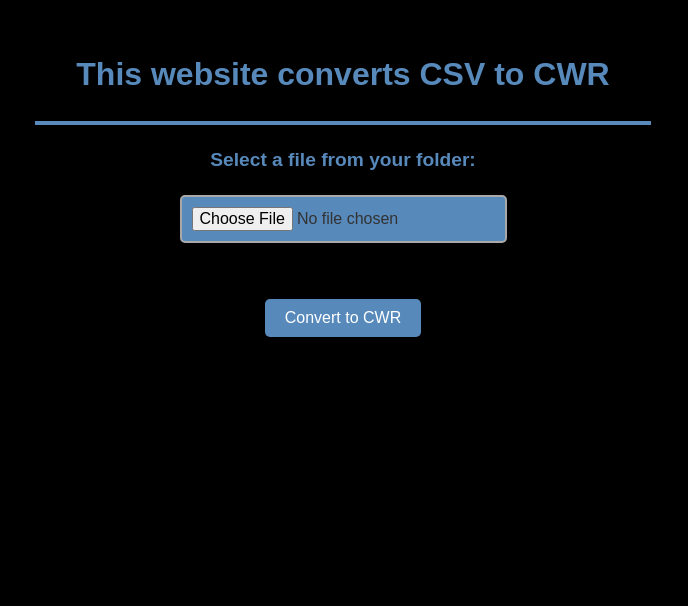
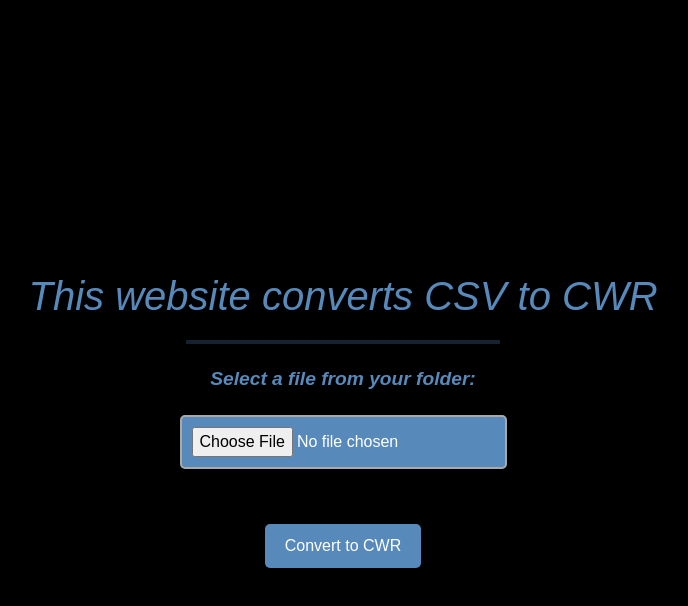
Before and after one commit to smallgroupproject/csv-to-cwr-converter, a website: page public/index.html in a window 1280 px wide. Shown: the whole page, without its empty margins (297-985 px from the left). Drawn offline with nearby package versions, Linux system fonts and the light colour scheme.

Commit message:
Update index.html
added bootstrap

```diff
--- a/public/index.html
+++ b/public/index.html
@@ -4,25 +4,34 @@
     <meta charset="UTF-8">
     <meta name="viewport" content="width=device-width, initial-scale=1.0">
     <title>Website File Converter</title>
+    <link href="https://cdn.jsdelivr.net/npm/bootstrap@5.3.3/dist/css/bootstrap.min.css" rel="stylesheet" integrity="sha384-QWTKZyjpPEjISv5WaRU9OFeRpok6YctnYmDr5pNlyT2bRjXh0JMhjY6hW+ALEwIH" crossorigin="anonymous">
     <link rel="stylesheet" href="styles.css">
 </head>
 <body>
-    <h1> This website converts CSV to CWR </h1>
-    <hr>
-    <p><b>Select a file from your folder:</b></p>
-
+    <!-- The Form -->
+    <div class="d-flex justify-content-center align-items-center" style="height: 100vh;">
+        <div class="text-centre">
+            <h1 class="fst-italic"> This website converts CSV to CWR </h1>
+            <hr class="thick-hr">
+            <p class="fst-italic"><b>Select a file from your folder:</b></p>
             <form action="/convert" method="POST" enctype="multipart/form-data">
                 <div>
-            <input type="file" id="csv-file" name="csv-file" accept=".csv" required title="Select a CSV file to convert">
+                    <input class="btn btn-primary" type="file" id="csv-file" name="csv-file" accept=".csv" required title="Select a CSV file to convert">
                 </div>
                 <br>
                 <div>
-            <input type="submit" value="Convert to CWR">
+                    <input class="btn btn-primary" type="submit" value="Convert to CWR">
                 </div>
             </form>
 
-    <div id="result-message" style="text-align:center; margin-top:20px;"></div> <!-- Placeholder for feedback -->
 
+        </div>
+    </div>
+    <div class="mycentre" id="result-message" style="text-align:center; margin-top:20px;"></div> <!-- Placeholder for feedback -->
+    <!-- Boostrap JavaScript -->
+    <script src="https://cdn.jsdelivr.net/npm/bootstrap@5.3.3/dist/js/bootstrap.bundle.min.js" integrity="sha384-YvpcrYf0tY3lHB60NNkmXc5s9fDVZLESaAA55NDzOxhy9GkcIdslK1eN7N6jIeHz" crossorigin="anonymous"></script>
+
+    <!-- The JavaScript Backend -->
     <script>
         document.querySelector('form').addEventListener('submit', async (e) => {
             e.preventDefault();
```
Lines whose indentation alone changed are shown as unchanged.
